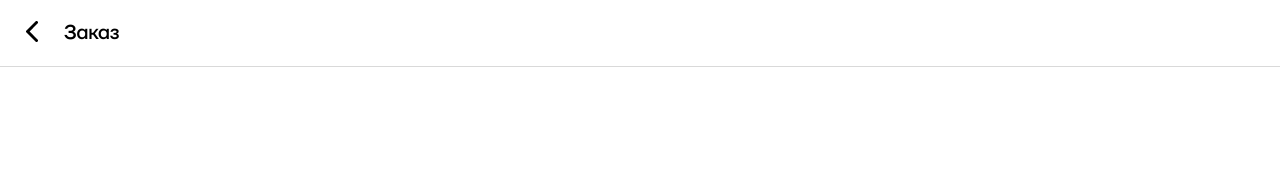
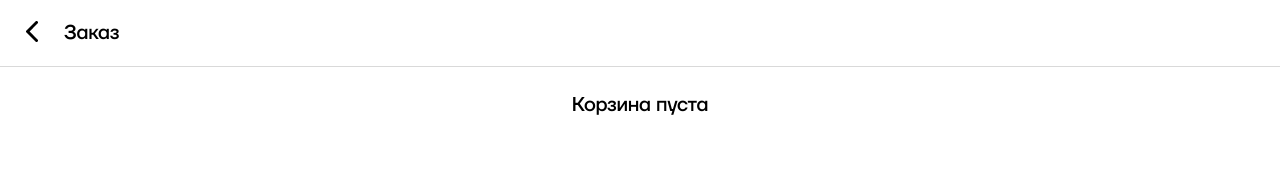
Before and after one commit to asanov-webdev/yum-eat-frontend, a React (Create React App) app: page /cart in a window 1280 px wide. Shown: the top 182 px of the page. Built offline with nearby package versions, Linux system fonts and the light colour scheme.

Commit message:
Добавил очистку корзины после отправки заказа; поправил стили

```diff
--- a/src/redux/actions.js
+++ b/src/redux/actions.js
@@ -13,6 +13,10 @@ export const removeAllDishEntriesFromCart = dishId => ({
     payload: { dishId },
 })
 
+export const cleanCart = () => ({
+    type: 'CLEAN_CART',
+})
+
 export const initializeMenu = (dishes, categories) => ({
     type: 'INITIALIZE_MENU',
     payload: { dishes, categories },
--- a/src/redux/reducers.js
+++ b/src/redux/reducers.js
@@ -41,6 +41,9 @@ const menuReducer = (state = initialState, action = {}) => {
 
             return { ...state, cart: newCart }
 
+        case 'CLEAN_CART':
+            return { ...state, cart: {} }
+
         case 'INITIALIZE_MENU':
             return { ...state, menuDishes: action.payload.dishes, menuCategories: action.payload.categories }
 
--- a/src/scenes/Cart/Cart.jsx
+++ b/src/scenes/Cart/Cart.jsx
@@ -1,17 +1,19 @@
 import React, { useMemo, useState } from 'react'
 import { CircularProgress } from '@mui/material'
 import 'styles/Cart.scss'
-import { useSelector } from 'react-redux'
+import { useDispatch, useSelector } from 'react-redux'
 import { useNavigate } from 'react-router'
 import isEmpty from 'lodash/isEmpty'
 
 import arrowLeftIcon from 'styles/icons/arrow_left.png'
 import { DishCard } from 'scenes/Menu/DishCard'
+import { cleanCart } from 'redux/actions'
 
 import { SEND_ORDER_ENDPOINT } from './constants'
 
 export function Cart() {
     const navigate = useNavigate()
+    const dispatch = useDispatch()
 
     const cart = useSelector(state => state.cart)
     const dishes = useSelector(state => state.menuDishes)
@@ -63,6 +65,7 @@ export function Cart() {
             }
         } finally {
             setSendingData(false)
+            dispatch(cleanCart())
         }
     }
 
@@ -81,6 +84,7 @@ export function Cart() {
                 </button>
                 <h1>Заказ</h1>
             </div>
+            {cartDishes.length < 1 && <h1 className="empty-cart-line">Корзина пуста</h1>}
             <div className="dishes">
                 {cartDishes.map(dish => (
                     <DishCard
--- a/src/scenes/WaitingOrder/WaitingOrder.jsx
+++ b/src/scenes/WaitingOrder/WaitingOrder.jsx
@@ -11,7 +11,7 @@ export function WaitingOrder() {
     return (
         <div>
             <div className="header">
-                <button type="button" onClick={() => navigate('/menu')}>
+                <button type="button" onClick={() => navigate('/cart')}>
                     <img src={arrowLeftIcon} alt="back" />
                 </button>
                 <h1>Заказ</h1>
--- a/src/styles/Cart.scss
+++ b/src/styles/Cart.scss
@@ -1,5 +1,22 @@
 .cart-wrapper {
   height: 100vh;
+
+  .empty-cart-line {
+    margin: 0;
+    font-family: "TT Firs Neue";
+    font-style: normal;
+    font-weight: 500;
+    font-size: 20px;
+    line-height: 26px;
+    /* identical to box height */
+
+    text-align: center;
+    letter-spacing: -0.333333px;
+
+    color: #000000;
+
+    margin-top: 25px;
+  }
 
   .header {
     display: flex;
--- a/src/styles/WaitingOrder.scss
+++ b/src/styles/WaitingOrder.scss
@@ -17,7 +17,6 @@
 
 h1 {
   margin: 0;
-  margin-left: 20px;
   font-family: "TT Firs Neue";
   font-style: normal;
   font-weight: 500;
```
